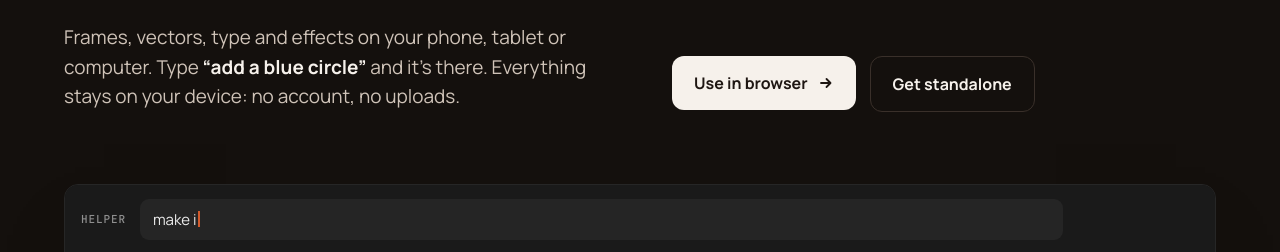
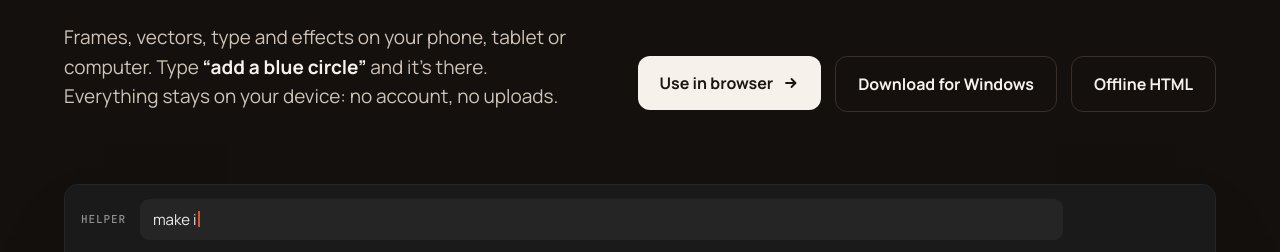
Before and after one commit to CocoaSuite/cocoacanvas, an Electron app: page index.html in a window 1280 px wide. Shown: the part 449-701 px from the top of the page. Drawn offline with Linux system fonts and the light colour scheme; a web font is replaced by a local one.

Commit message:
Link Windows desktop installer from the landing page and publish releases

```diff
--- a/index.html
+++ b/index.html
@@ -208,7 +208,8 @@ html[data-l=ru] .edl .say:before{content:"«"}html[data-l=ru] .edl .say:after{co
   <p><span lang="en">Frames, vectors, type and effects on your phone, tablet or computer. Type <q>add a blue circle</q> and it’s there. Everything stays on your device: no account, no uploads.</span><span lang="ru">Фреймы, векторы, текст и эффекты на телефоне, планшете или компьютере. Напиши <q>добавь синий круг</q>, и он уже на месте. Всё остаётся на твоём устройстве: без аккаунта и без загрузки в облако.</span></p>
   <div class="cta">
    <a class="btn pri" href="editor.html"><span lang="en">Use in browser</span><span lang="ru">Открыть в браузере</span><svg class="arrow" viewBox="0 0 16 16" fill="none" aria-hidden="true"><path d="M3 8h9M8.5 4l4 4-4 4" stroke="currentColor" stroke-width="1.8" stroke-linecap="round" stroke-linejoin="round"/></svg></a>
-   <a class="btn sec" href="CocoaCanvas-standalone.html" download><span lang="en">Get standalone</span><span lang="ru">Офлайн-версия</span></a>
+   <a class="btn sec" href="https://github.com/CocoaSuite/CocoaCanvas/releases/latest/download/CocoaCanvas-Windows-x64-Setup.exe"><span lang="en">Download for Windows</span><span lang="ru">Скачать для Windows</span></a>
+   <a class="btn sec" href="CocoaCanvas-standalone.html" download><span lang="en">Offline HTML</span><span lang="ru">Офлайн HTML</span></a>
   </div>
  </div>
 
@@ -280,7 +281,8 @@ html[data-l=ru] .edl .say:before{content:"«"}html[data-l=ru] .edl .say:after{co
   <h2><span lang="en">Got something to design?</span><span lang="ru">Есть что нарисовать?</span></h2>
   <div class="cta">
    <a class="btn pri" href="editor.html"><span lang="en">Use in browser</span><span lang="ru">Открыть в браузере</span><svg class="arrow" viewBox="0 0 16 16" fill="none" aria-hidden="true"><path d="M3 8h9M8.5 4l4 4-4 4" stroke="currentColor" stroke-width="1.8" stroke-linecap="round" stroke-linejoin="round"/></svg></a>
-   <a class="btn sec" href="CocoaCanvas-standalone.html" download><span lang="en">Get standalone</span><span lang="ru">Офлайн-версия</span></a>
+   <a class="btn sec" href="https://github.com/CocoaSuite/CocoaCanvas/releases/latest/download/CocoaCanvas-Windows-x64-Setup.exe"><span lang="en">Download for Windows</span><span lang="ru">Скачать для Windows</span></a>
+   <a class="btn sec" href="CocoaCanvas-standalone.html" download><span lang="en">Offline HTML</span><span lang="ru">Офлайн HTML</span></a>
   </div>
  </div>
  <footer class="foot mono">
--- a/package.json
+++ b/package.json
@@ -20,7 +20,8 @@
     "directories": { "output": "dist" },
     "files": ["desktop/main.cjs", "CocoaCanvas-standalone.html", "icon-512.png", "package.json"],
     "fileAssociations": [{ "ext": "ccanvas", "name": "CocoaCanvas project" }],
-    "win": { "icon": "icon-512.png", "target": ["nsis", "portable"], "artifactName": "CocoaCanvas-${version}-${arch}-${target}.${ext}" },
-    "nsis": { "oneClick": false, "perMachine": true, "allowToChangeInstallationDirectory": true, "createDesktopShortcut": true }
+    "win": { "icon": "icon-512.png", "target": ["nsis", "portable"] },
+    "nsis": { "artifactName": "CocoaCanvas-Windows-x64-Setup.exe", "oneClick": false, "perMachine": true, "allowToChangeInstallationDirectory": true, "createDesktopShortcut": true },
+    "portable": { "artifactName": "CocoaCanvas-Windows-x64-Portable.exe" }
   }
 }
```
Also changed, not shown: .github/workflows/desktop.yml, desktop/README.md.
